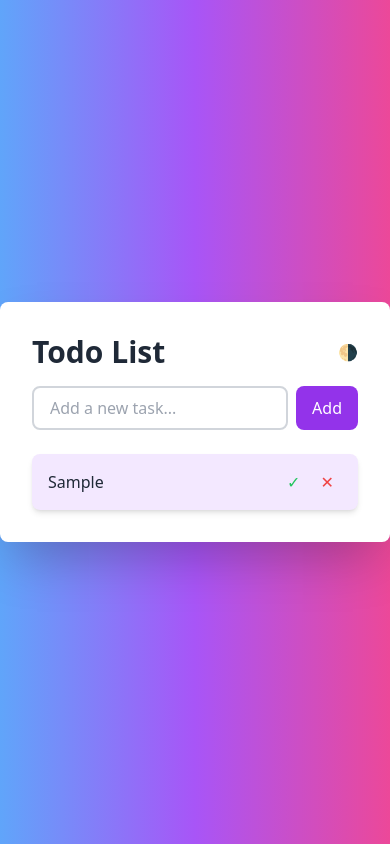
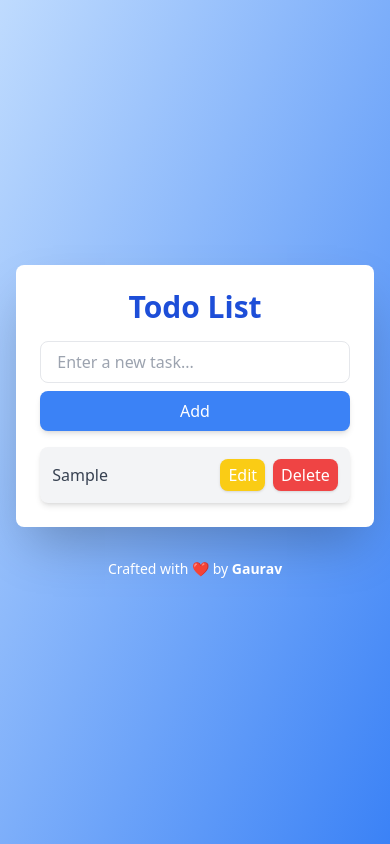
Before and after one commit to gauravvashisht07/Todolist, a website: page index.html in a window 390 px wide. Both pictures are taken after typing "Sample" into the empty fields and a click on the button "Add". Drawn offline with nearby package versions, Linux system fonts and the light colour scheme.

Commit message:
Updated Todo List with responsive and attractive design

```diff
--- a/index.html
+++ b/index.html
@@ -3,38 +3,40 @@
 <head>
   <meta charset="UTF-8">
   <meta name="viewport" content="width=device-width, initial-scale=1.0">
-    <title>Attractive Todo List</title>
+  <title>Responsive Todo List</title>
   <script src="https://cdn.tailwindcss.com"></script>
 </head>
-<body class="bg-gradient-to-r from-blue-400 via-purple-500 to-pink-500 min-h-screen flex items-center justify-center font-sans">
-    <div class="bg-white rounded-lg shadow-2xl p-8 w-full max-w-md dark:bg-gray-800">
-        <!-- Header -->
-        <div class="flex justify-between items-center">
-            <h1 class="text-3xl font-bold text-gray-800 dark:text-white">Todo List</h1>
-            <button id="theme-toggle" class="text-gray-800 dark:text-white focus:outline-none">
-                🌗
-            </button>
-        </div>
+<body class="bg-gradient-to-br from-blue-200 to-blue-500 min-h-screen flex flex-col items-center justify-center">
+  <!-- Todo App Container -->
+  <div class="bg-white shadow-2xl rounded-lg w-11/12 md:w-1/2 lg:w-1/3 p-6">
+    <h1 class="text-3xl font-extrabold text-center text-blue-700 mb-4">Todo List</h1>
 
-        <!-- Input Section -->
-        <div class="mt-4 flex space-x-2">
+    <!-- Input and Add Button -->
+    <div class="flex flex-col sm:flex-row gap-2">
       <input
+        id="todoInput"
+        class="flex-grow px-4 py-2 border rounded-lg focus:outline-none focus:ring-2 focus:ring-blue-500 text-gray-700"
         type="text"
-                id="todo-input"
-                class="w-full px-4 py-2 border-2 border-gray-300 rounded-lg focus:outline-none focus:border-purple-500 dark:bg-gray-700 dark:text-white"
-                placeholder="Add a new task..."
+        placeholder="Enter a new task..."
       />
-            <button id="add-btn" class="px-4 py-2 bg-purple-600 text-white rounded-lg hover:bg-purple-700 transition-all">
+      <button
+        onclick="addTodo()"
+        class="bg-blue-500 text-white px-4 py-2 rounded-lg shadow-md hover:bg-blue-600"
+      >
         Add
       </button>
     </div>
 
     <!-- Todo List Items -->
-        <ul id="todo-list" class="mt-6 space-y-3">
-            <!-- Dynamic todo items will be added here -->
-        </ul>
+    <ul id="todoList" class="mt-4 space-y-3"></ul>
   </div>
 
+  <!-- Signature -->
+  <div class="text-center mt-8">
+    <p class="text-white text-sm">Crafted with ❤️ by <span class="font-bold">Gaurav</span></p>
+  </div>
+
+  <!-- Link to JavaScript File -->
   <script src="script.js"></script>
 </body>
 </html>
--- a/script.js
+++ b/script.js
@@ -1,72 +1,50 @@
-// DOM Elements
-const addBtn = document.getElementById('add-btn');
-const todoInput = document.getElementById('todo-input');
-const todoList = document.getElementById('todo-list');
-const themeToggle = document.getElementById('theme-toggle');
+// Grab the input and list elements
+const todoInput = document.getElementById("todoInput");
+const todoList = document.getElementById("todoList");
 
-// Add Todo Item Functionality
-addBtn.addEventListener('click', addTodo);
-todoInput.addEventListener('keypress', (e) => {
-    if (e.key === 'Enter') addTodo();
-});
+// Function to add a new Todo
+function addTodo() {
+  const task = todoInput.value.trim();
 
-// Toggle Dark Mode
-themeToggle.addEventListener('click', toggleTheme);
-
-// Add Todo
-function addTodo() {
-    const todoText = todoInput.value.trim();
-    if (!todoText) {
-        alert("Please enter something.");
+  if (task === "") {
+    alert("Please enter a valid task!");
     return;
   }
 
-    // Create Todo Item
-    const li = document.createElement('li');
-    li.classList.add(
-        'flex',
-        'justify-between',
-        'items-center',
-        'bg-purple-100',
-        'dark:bg-gray-700',
-        'p-4',
-        'rounded-lg',
-        'shadow-md',
-        'hover:shadow-lg',
-        'transition'
-    );
+  // Create a new list item
+  const li = document.createElement("li");
+  li.className = "flex justify-between items-center bg-gray-100 p-3 rounded-lg shadow-md";
 
   li.innerHTML = `
-        <span class="todo-text text-gray-800 dark:text-white">${todoText}</span>
-        <div>
-            <button class="check-btn text-green-500 px-2 hover:text-green-700">
-                ✓
+    <span class="text-gray-700">${task}</span>
+    <div class="flex items-center gap-2">
+      <button onclick="editTodo(this)"
+        class="bg-yellow-400 text-white px-2 py-1 rounded-lg shadow hover:bg-yellow-500">
+        Edit
       </button>
-            <button class="delete-btn text-red-500 px-2 hover:text-red-700">
-                ✕
+      <button onclick="deleteTodo(this)"
+        class="bg-red-500 text-white px-2 py-1 rounded-lg shadow hover:bg-red-600">
+        Delete
       </button>
     </div>
   `;
 
-    // Mark as Done
-    li.querySelector('.check-btn').addEventListener('click', () => {
-        li.classList.toggle('line-through');
-        li.classList.toggle('text-gray-400');
-    });
-
-    // Delete Item
-    li.querySelector('.delete-btn').addEventListener('click', () => {
-        todoList.removeChild(li);
-    });
-
-    // Append Todo Item
+  // Add the new item to the list and clear the input
   todoList.appendChild(li);
-
-    // Clear Input
-    todoInput.value = '';
+  todoInput.value = "";
 }
 
-// Toggle Light/Dark Theme
-function toggleTheme() {
-    document.body.classList.toggle('dark');
+// Function to edit a Todo item
+function editTodo(button) {
+  const currentTask = button.parentElement.previousElementSibling;
+  const updatedTask = prompt("Update your task:", currentTask.textContent);
+
+  if (updatedTask && updatedTask.trim() !== "") {
+    currentTask.textContent = updatedTask;
   }
+}
+
+// Function to delete a Todo item
+function deleteTodo(button) {
+  button.parentElement.parentElement.remove();
+}
```
Also changed, not shown: src/output.css. Lines whose indentation alone changed are shown as unchanged.
